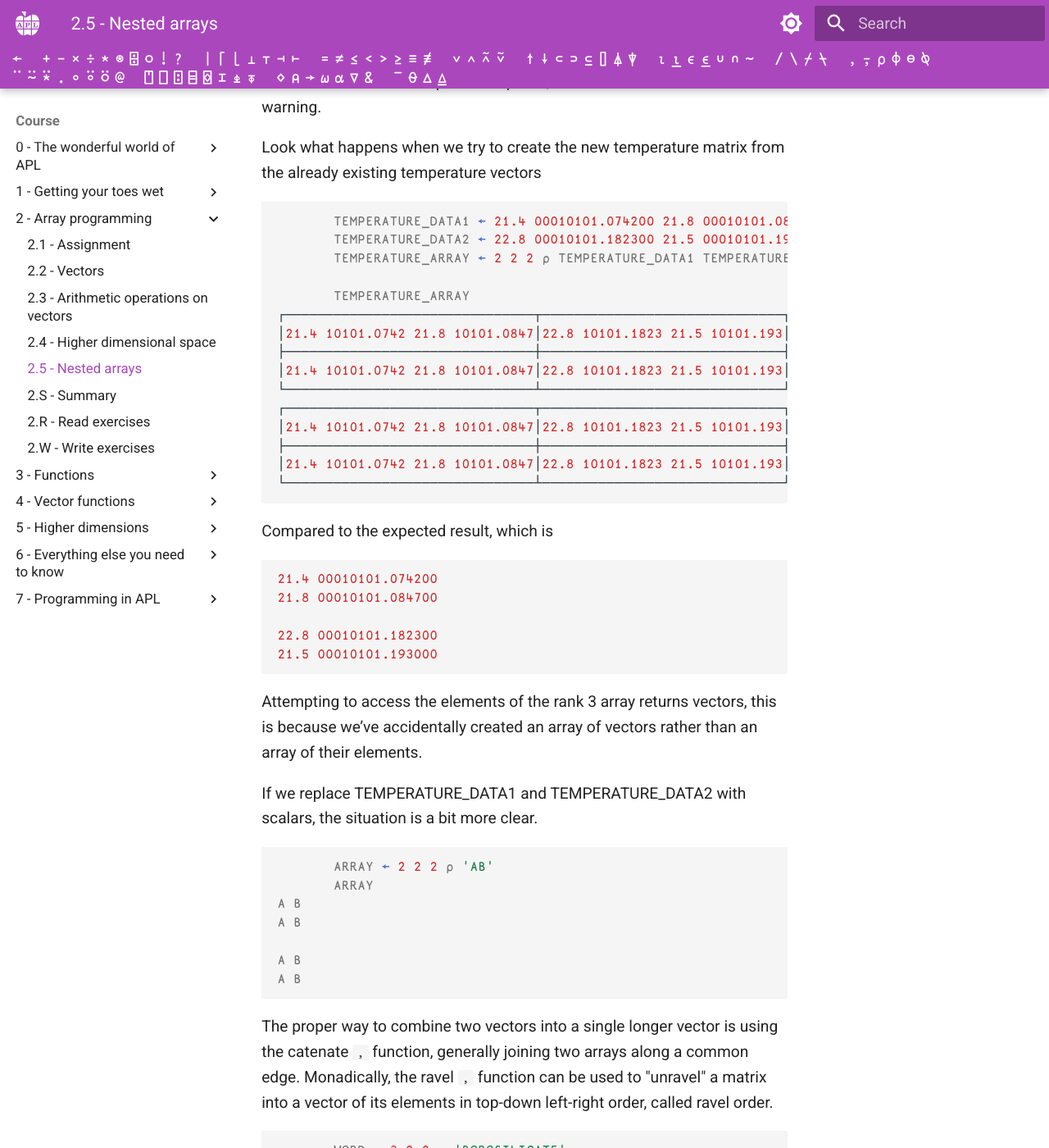
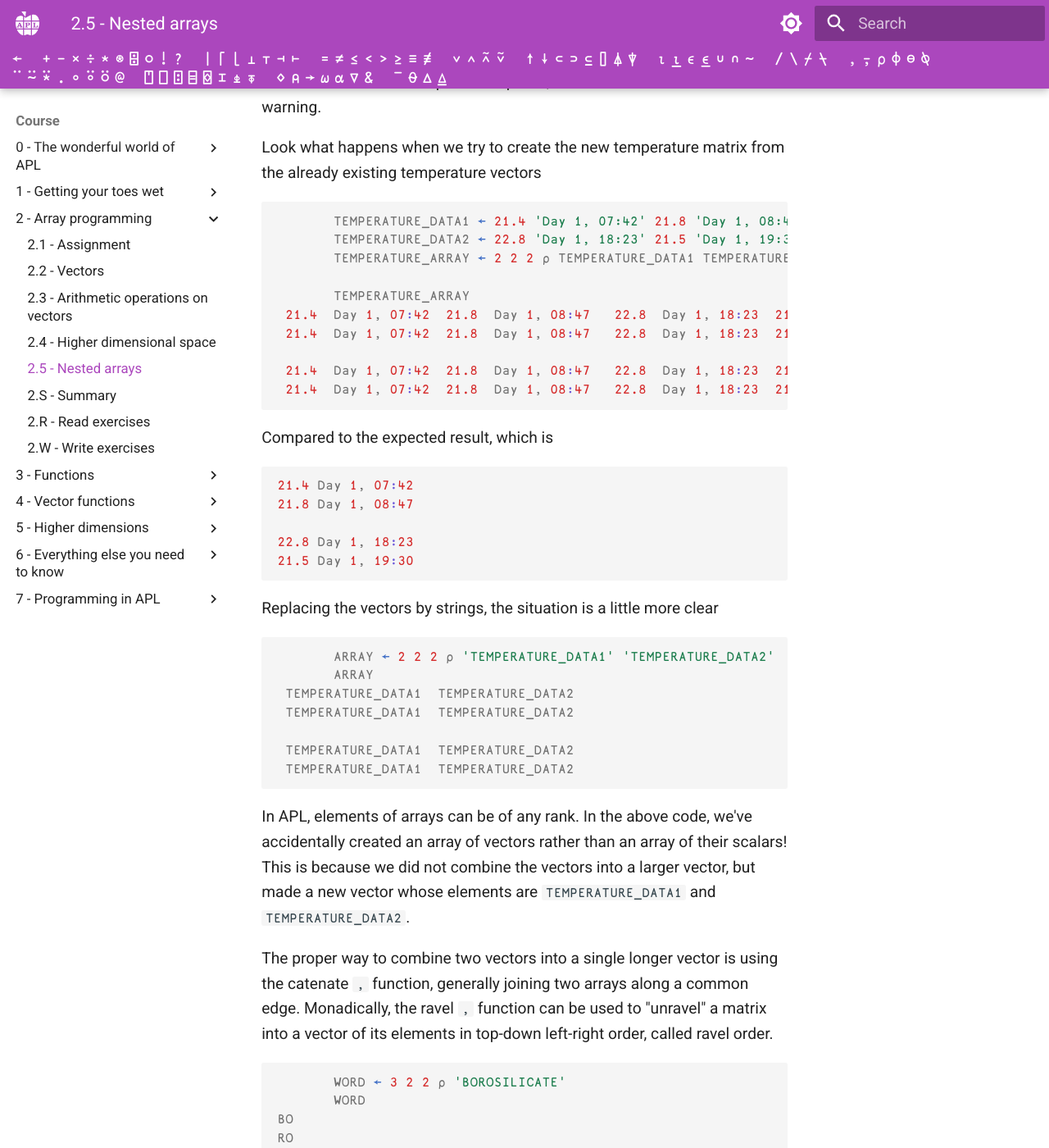
Before and after one commit to APLMOOC/APLMOOC, an MkDocs documentation site: the page built from docs/course/ch2/part5.md, in a window 1280 px wide and 1400 px high, scrolled down 511 px. Shown: the whole window at 82% size. Built offline with MkDocs 1.6.1 and Material for MkDocs 9.7.7, drawn with Linux system fonts in a browser that asks for light colours; some web fonts are replaced; a script that is not in the unit is left out; some of the changed text lies outside the part shown.

Commit message:
Change date format in Chapter 2 Part 5

````diff
--- a/docs/course/ch2/part5.md
+++ b/docs/course/ch2/part5.md
@@ -15,46 +15,41 @@ We will discuss this in depth in Chapter 5, so take this section as a word of wa
 Look what happens when we try to create the new temperature matrix from the already existing temperature vectors
 
 ```apl
-       TEMPERATURE_DATA1 ← 21.4 00010101.074200 21.8 00010101.084700
-       TEMPERATURE_DATA2 ← 22.8 00010101.182300 21.5 00010101.193000
+       TEMPERATURE_DATA1 ← 21.4 'Day 1, 07:42' 21.8 'Day 1, 08:47'
+       TEMPERATURE_DATA2 ← 22.8 'Day 1, 18:23' 21.5 'Day 1, 19:30'
        TEMPERATURE_ARRAY ← 2 2 2 ⍴ TEMPERATURE_DATA1 TEMPERATURE_DATA2
 
        TEMPERATURE_ARRAY
-┌───────────────────────────────┬──────────────────────────────┐
-│21.4 10101.0742 21.8 10101.0847│22.8 10101.1823 21.5 10101.193│
-├───────────────────────────────┼──────────────────────────────┤
-│21.4 10101.0742 21.8 10101.0847│22.8 10101.1823 21.5 10101.193│
-└───────────────────────────────┴──────────────────────────────┘
-┌───────────────────────────────┬──────────────────────────────┐
-│21.4 10101.0742 21.8 10101.0847│22.8 10101.1823 21.5 10101.193│
-├───────────────────────────────┼──────────────────────────────┤
-│21.4 10101.0742 21.8 10101.0847│22.8 10101.1823 21.5 10101.193│
-└───────────────────────────────┴──────────────────────────────┘
+ 21.4  Day 1, 07:42  21.8  Day 1, 08:47   22.8  Day 1, 18:23  21.5  Day 1, 19:30
+ 21.4  Day 1, 07:42  21.8  Day 1, 08:47   22.8  Day 1, 18:23  21.5  Day 1, 19:30
+
+ 21.4  Day 1, 07:42  21.8  Day 1, 08:47   22.8  Day 1, 18:23  21.5  Day 1, 19:30
+ 21.4  Day 1, 07:42  21.8  Day 1, 08:47   22.8  Day 1, 18:23  21.5  Day 1, 19:30
 ```
 
 Compared to the expected result, which is
 
 ```apl
-21.4 00010101.074200
-21.8 00010101.084700
+21.4 Day 1, 07:42
+21.8 Day 1, 08:47
 
-22.8 00010101.182300
-21.5 00010101.193000
+22.8 Day 1, 18:23
+21.5 Day 1, 19:30
 ```
 
-Attempting to access the elements of the rank 3 array returns vectors, this is because we’ve accidentally created an array of vectors rather than an array of their elements.
+Replacing the vectors by strings, the situation is a little more clear
 
+```apl
+	   ARRAY ← 2 2 2 ⍴ 'TEMPERATURE_DATA1' 'TEMPERATURE_DATA2'
+	   ARRAY
+ TEMPERATURE_DATA1  TEMPERATURE_DATA2
+ TEMPERATURE_DATA1  TEMPERATURE_DATA2
 
-If we replace TEMPERATURE_DATA1 and TEMPERATURE_DATA2 with scalars, the situation is a bit more clear.
-```apl
-	   ARRAY ← 2 2 2 ⍴ 'AB'
-	   ARRAY
-A B
-A B
+ TEMPERATURE_DATA1  TEMPERATURE_DATA2
+ TEMPERATURE_DATA1  TEMPERATURE_DATA2
+```
 
-A B
-A B
-```
+In APL, elements of arrays can be of any rank. In the above code, we've accidentally created an array of vectors rather than an array of their scalars! This is because we did not combine the vectors into a larger vector, but made a new vector whose elements are ``TEMPERATURE_DATA1`` and ``TEMPERATURE_DATA2``.
 
 The proper way to combine two vectors into a single longer vector is using the catenate `,` function,  generally joining two arrays along a common edge. Monadically, the ravel `,` function can be used to "unravel" a matrix into a vector of its elements in top-down left-right order, called ravel order.
 
@@ -93,14 +88,14 @@ LILI
 CACA
 TETE
 
-       TEMPERATURE_DATA1 ← 21.4 00010101.074200 21.8 00010101.084700
-       TEMPERATURE_DATA2 ← 22.8 00010101.182300 21.5 00010101.193000
+       TEMPERATURE_DATA1 ← 21.4 'Day 1, 07:42' 21.8 'Day 1, 08:47'
+       TEMPERATURE_DATA2 ← 22.8 'Day 1, 18:23' 21.5 'Day 1, 19:30'
        TEMPERATURE_ARRAY ← 2 2 2 ⍴ TEMPERATURE_DATA1 , TEMPERATURE_DATA2
-21.4 10101.0742
-21.8 10101.0847
+21.4 Day 1, 07:42
+21.8 Day 1, 08:47
 
-22.8 10101.1823
-21.5 10101.193
+22.8 Day 1, 18:23
+21.5 Day 1, 19:30
 ```
 
 
````
